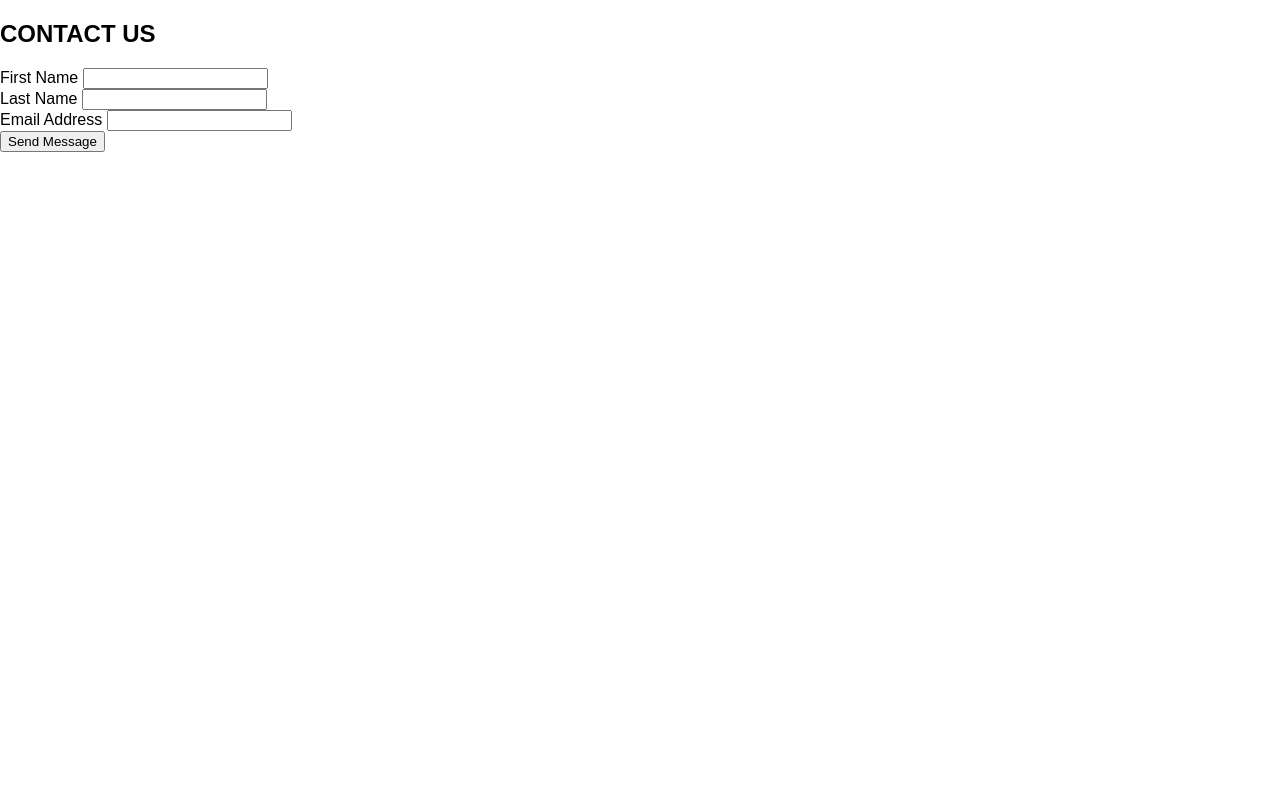
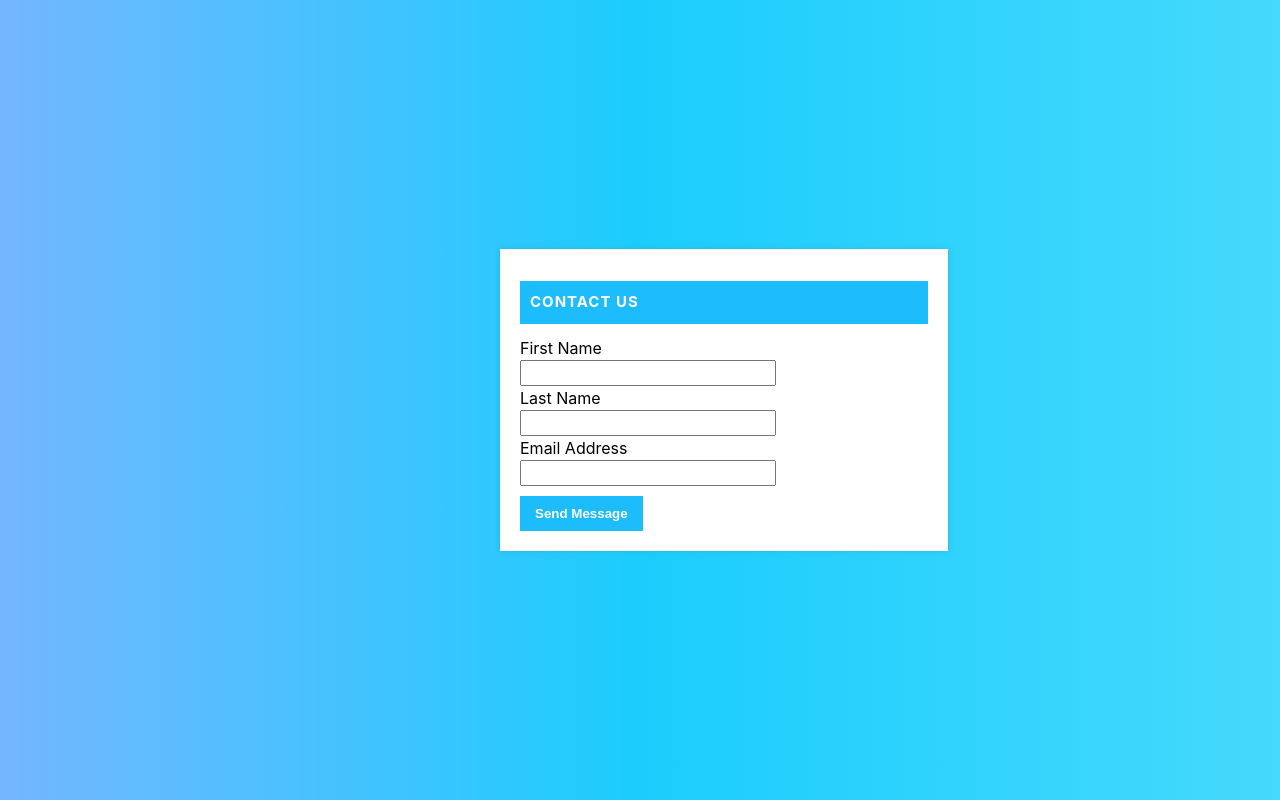
Before and after one commit to ekoagungprasetyo/tgsmsib, a plain HTML site: page contactUS.html in a window 1280 px wide. Drawn offline with Linux system fonts and the light colour scheme.

Commit message:
Update contactUS.html

```diff
--- a/contactUS.html
+++ b/contactUS.html
@@ -4,7 +4,7 @@
   <meta charset="utf-8">
   <meta name="viewport" content="width=device-width, initial-scale=1">
   <title>Contact Us</title>
-  <link rel="stylesheet" href="style.css">
+  <link rel="stylesheet" href="contactUs.css">
 </head>
 <body>
   <div  class="wrapper">
```
